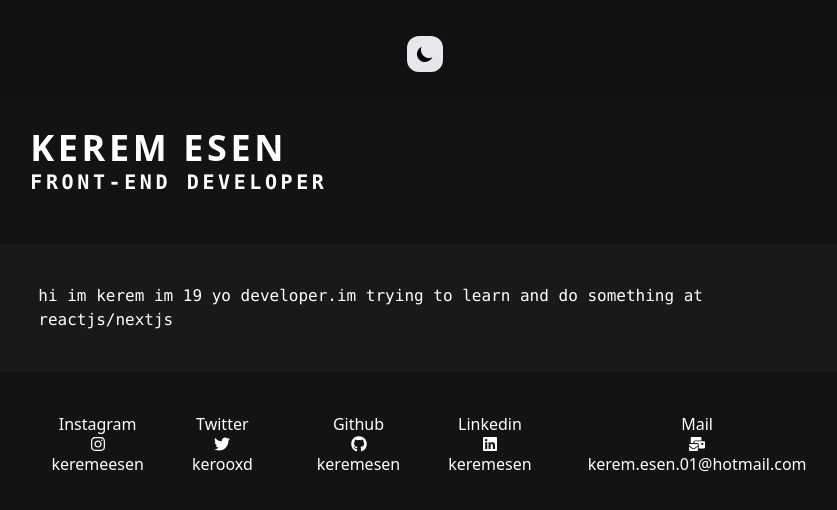
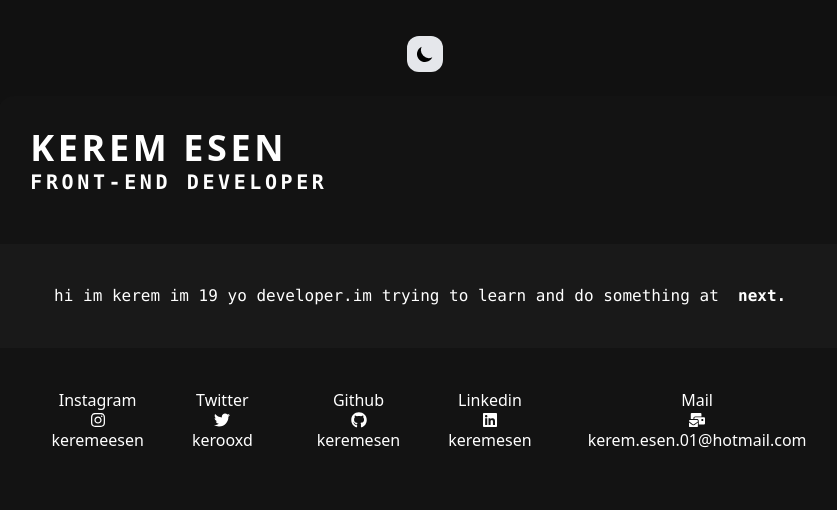
Before and after one commit to keremesen/my-web-site, a Next.js app: page / in a window 1280 px wide. Shown: the top 510 px of the page, without its empty margins (215-1052 px from the left). Built offline with nearby package versions, Linux system fonts and the light colour scheme.

Commit message:
add seo and typer

```diff
--- a/package.json
+++ b/package.json
@@ -15,7 +15,8 @@
     "next": "10.0.5",
     "react": "17.0.1",
     "react-dom": "17.0.1",
-    "react-icons": "^4.1.0"
+    "react-icons": "^4.1.0",
+    "react-typical": "^0.1.3"
   },
   "devDependencies": {
     "autoprefixer": "^10.2.5",
--- a/pages/_app.js
+++ b/pages/_app.js
@@ -13,6 +13,7 @@ function MyApp({ Component, pageProps }) {
             name="viewport"
             content="width=device-width, initial-scale=1, shrink-to-fit=no"
           />
+          <meta name="description" content="hi im kerem 19 yo developer. im trying to learn and do something at react.js / next.js" />
         </Head>
       </html>
       <Component {...pageProps} />
--- a/pages/index.js
+++ b/pages/index.js
@@ -7,6 +7,7 @@ import {
   FaMailBulk,
 } from "react-icons/fa";
 import React, { useState, useEffect } from "react";
+import Typical from "react-typical"
 
 export default function Home() {
   const [toggle, setToggle] = useState(false);
@@ -69,8 +70,12 @@ export default function Home() {
           </text>
         </div>
         <div className="flex items-center justify-center text-white bg-textarea p-4 sm:p-6 md:p-8 lg:p-10 font-mono text-xs sm:text-sm md:text-base my-4 select-none">
-          hi im kerem im 19 yo developer.im trying to learn and do something at
-          reactjs/nextjs
+          hi im kerem im 19 yo developer.im trying to learn and do something at &nbsp;
+          <Typical loop={Infinity} wrapper="b"
+          steps={[
+            'react.js', 2000,
+            'next.js', 2000
+          ]} />
         </div>
 
         <ul className="flex flex-col sm:flex-col md:flex-col lg:flex-row items-center justify-center space-x-0 sm:space-x-4 text-xs sm:text-sm md:text-base">
```
Also changed, not shown: 1 other file (tests, documents, lock files or other folders).
